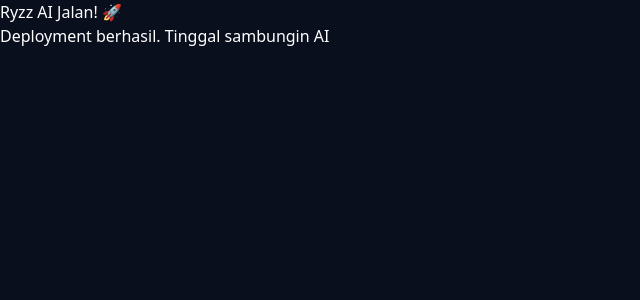
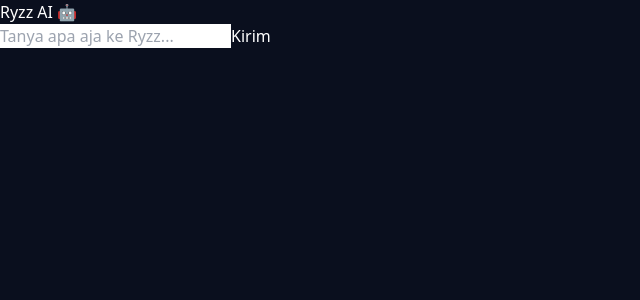
Before and after one commit to rizkytobing08-art/ryzz-Ai, a Next.js app: page / in a window 1280 px wide. Shown: the top 300 px of the page, without its empty margins (0-640 px from the left). Built offline with nearby package versions, Linux system fonts and the light colour scheme.

Commit message:
Implement chat functionality in Home component

```diff
--- a/app/page.tsx
+++ b/app/page.tsx
@@ -3,11 +3,47 @@ import { useState } from "react";
 
     export default function Home() {
       const [input, setInput] = useState("");
+      const [chat, setChat] = useState<any[]>([]);
+      const [loading, setLoading] = useState(false);
+
+      const sendMessage = async () => {
+        if(!input) return;
+        setChat([...chat, {role: "Kamu", text: input}]);
+        setInput("");
+        setLoading(true);
+
+        const res = await fetch("/api/chat", {
+          method: "POST",
+          headers: {"Content-Type": "application/json"},
+          body: JSON.stringify({message: input})
+        });
+        const data = await res.json();
+        setChat(prev => [...prev, {role: "Ryzz AI", text: data.text}]);
+        setLoading(false);
+      }
 
       return (
-    <main className="flex min-h-screen flex-col items-center justify-center bg-black text-white p-8">
-      <h1 className="text-5xl font-bold mb-4">Ryzz AI Jalan! 🚀</h1>
-      <p className="text-gray-400">Deployment berhasil. Tinggal sambungin AI</p>
+        <main className="flex min-h-screen flex-col bg-black text-white p-4">
+          <h1 className="text-3xl font-bold text-center mb-4">Ryzz AI 🤖</h1>
+          <div className="flex-1 overflow-y-auto mb-4 space-y-2">
+            {chat.map((msg, i) => (
+              <div key={i} className={msg.role === "Kamu" ? "text-right" : "text-left"}>
+                <p className="bg-gray-800 inline-block p-3 rounded-lg max-w-[80%]">
+                  <b>{msg.role}:</b> {msg.text}
+                </p>
+              </div>
+            ))}
+            {loading && <p className="text-gray-400">Ryzz lagi mikir...</p>}
+          </div>
+          <div className="flex gap-2">
+            <input
+              value={input}
+              onChange={e => setInput(e.target.value)}
+              onKeyDown={e => e.key === 'Enter' && sendMessage()}
+              className="flex-1 p-3 rounded bg-gray-900 border-gray-700"
+              placeholder="Tanya apa aja ke Ryzz..."/>
+            <button onClick={sendMessage} className="bg-white text-black px-5 rounded font-bold">Kirim</button>
+          </div>
         </main>
       )
     }
```
Lines whose indentation alone changed are shown as unchanged.
